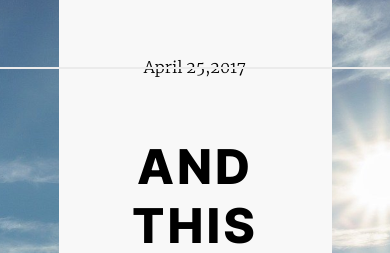
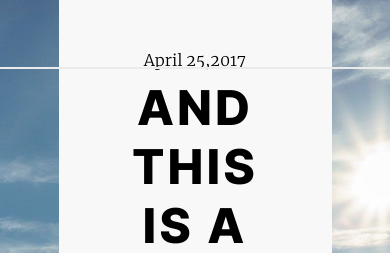
Before and after one commit to JulienThierry/La-Montagne-SASS, a plain HTML site: page index.html in a window 390 px wide. Shown: the part 847-1100 px from the top of the page. Drawn offline with Linux system fonts and the light colour scheme.

Commit message:
update desktop responsive

```diff
--- a/assets/styles/index.scss
+++ b/assets/styles/index.scss
@@ -142,14 +142,14 @@ nav{
 }
 
 .Latest-info{
-    height: 125vh;
+    height: 130vh;
     margin: 0 auto;
     width: 70%;
     background: $color1;
     position: relative;
     .date{
         @include center;
-        padding: 60px 0px;
+        height: 15vh;
         span{
             font-family: $font2;
 
@@ -176,6 +176,7 @@ nav{
     .Latest-info-container{
         @include center;
         flex-direction: column;
+        height: 110vh;
         h1{
             font-family: $font1;
             font-size: 3rem;
@@ -217,7 +218,7 @@ nav{
 }
 
 .Other-infos{
-    height: 70vh;
+    height: 80vh;
     background: $color1;
     width: 70%;
     margin: 0 auto;
@@ -288,7 +289,7 @@ nav{
 }
 
 footer{
-    height: 60vh;
+    height: 70vh;
     background: rgb(235, 235, 235);
     width: 70%;
     margin: 0 auto;
```
Also changed, not shown: assets/styles/index.css, 1 other file.
